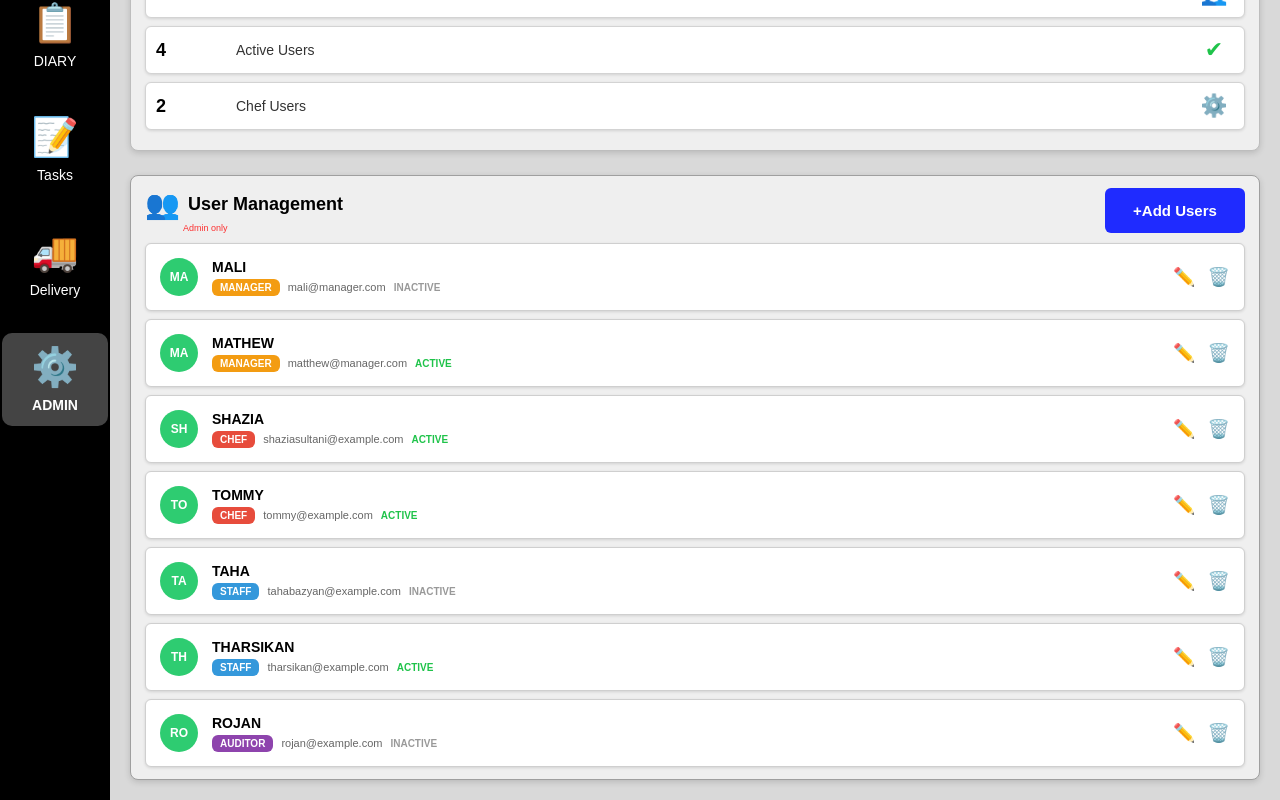
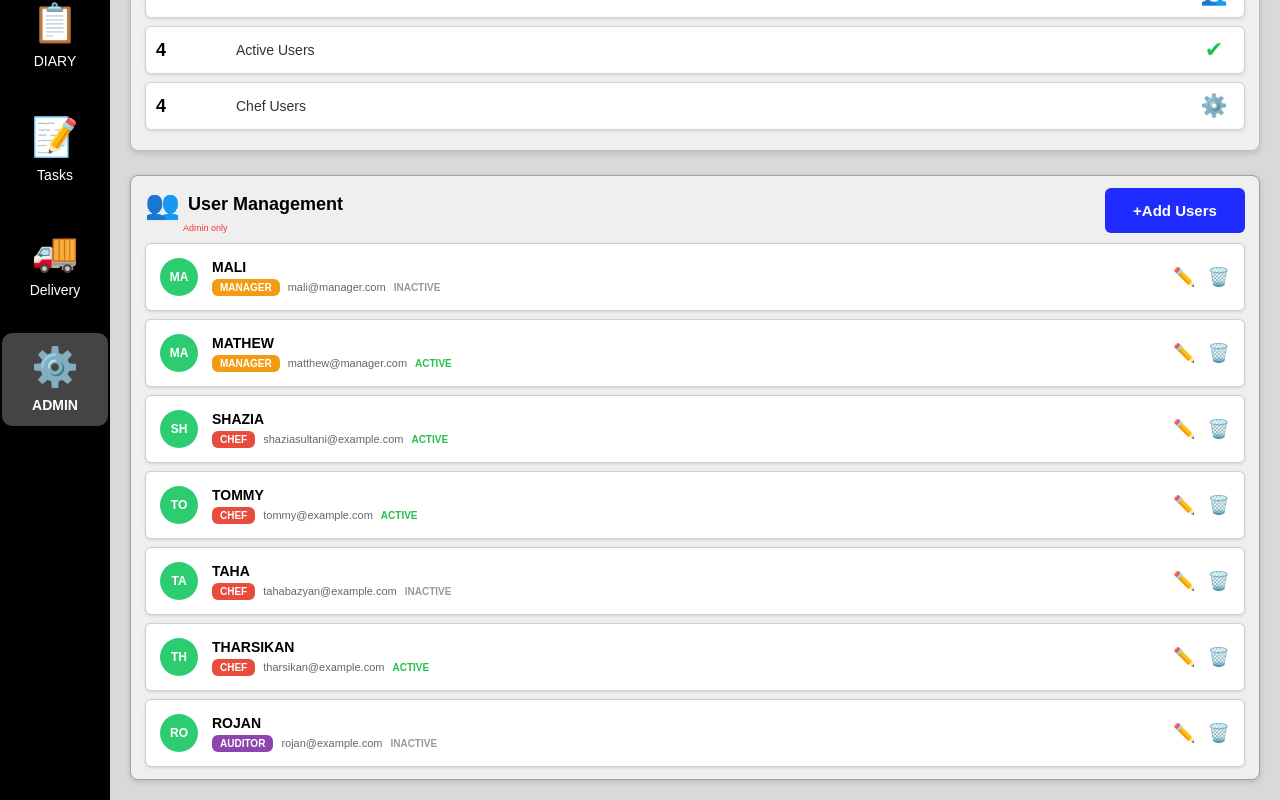
Before and after one commit to fkv4662/RND-Foodie, a React (Vite) app in the folder frontend/: page /admin in a window 1280 px wide. Shown: the part 365-1165 px from the top of the page. Built offline with nearby package versions, Linux system fonts and the light colour scheme.

Commit message:
Update Admin page - pushed by Shazia for teammate

```diff
--- a/frontend/src/Admin.tsx
+++ b/frontend/src/Admin.tsx
@@ -5,7 +5,7 @@ type UserRow = {
   id: number;
   name: string;
   email: string;
-  role: "CHEF" | "MANAGER" | "STAFF" | "AUDITOR" | "USER";
+  role: "CHEF" | "MANAGER"| "AUDITOR";
   lastActive: string;
 };
 
@@ -43,14 +43,14 @@ export default function Admin() {
       id: 5,
       name: "TAHA",
       email: "tahabazyan@example.com",
-      role: "STAFF",
+      role: "CHEF",
       lastActive: "5 min ago",
     },
     {
       id: 6,
       name: "THARSIKAN",
       email: "tharsikan@example.com",
-      role: "STAFF",
+      role: "CHEF",
       lastActive: "newActive",
     },
     {
@@ -465,9 +465,7 @@ export default function Admin() {
               >
                 <option value="CHEF">CHEF</option>
                 <option value="MANAGER">MANAGER</option>
-                <option value="STAFF">STAFF</option>
                 <option value="AUDITOR">AUDITOR</option>
-                <option value="USER">USER</option>
               </select>
 
               <label style={{ display: "flex", alignItems: "center", gap: "8px" }}>
```
